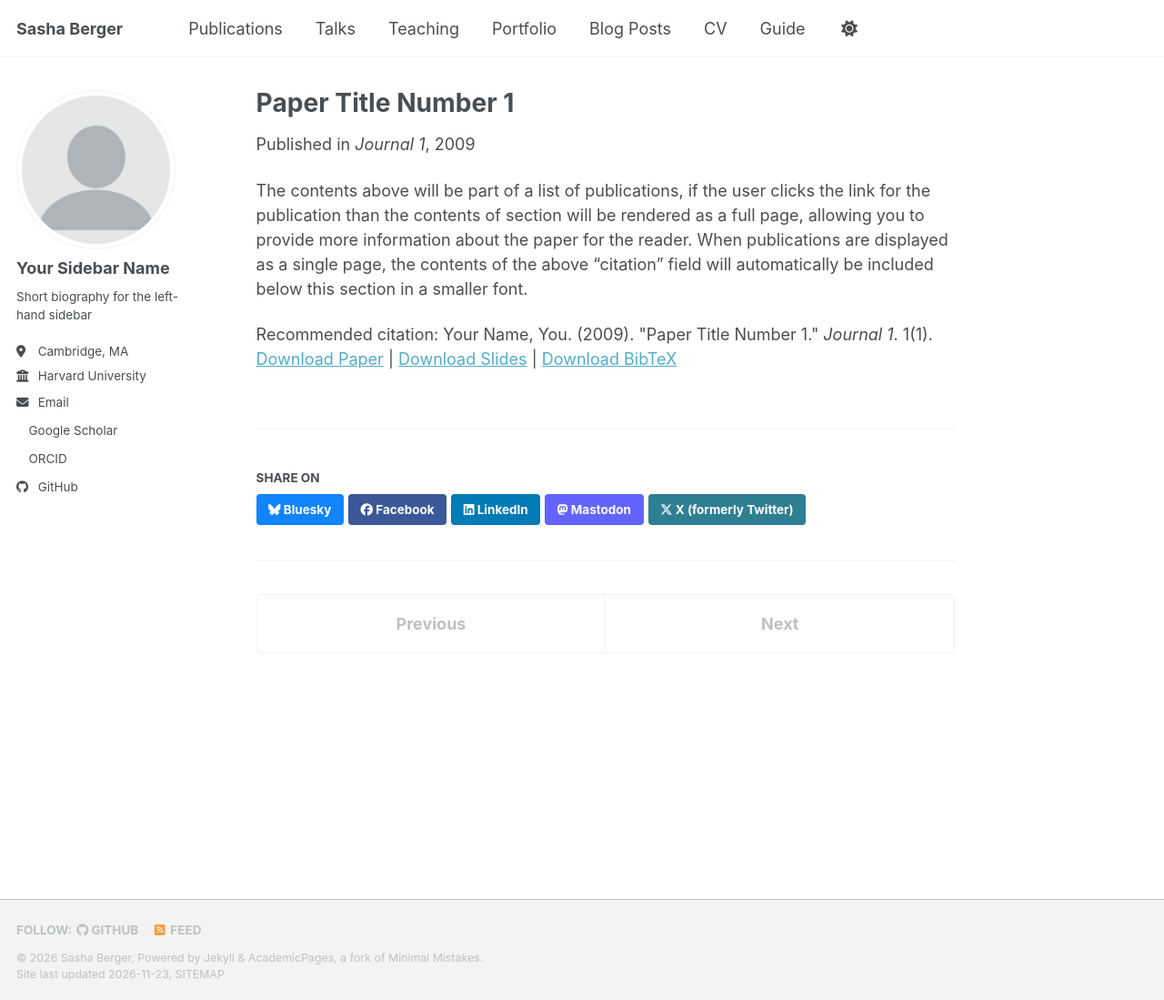
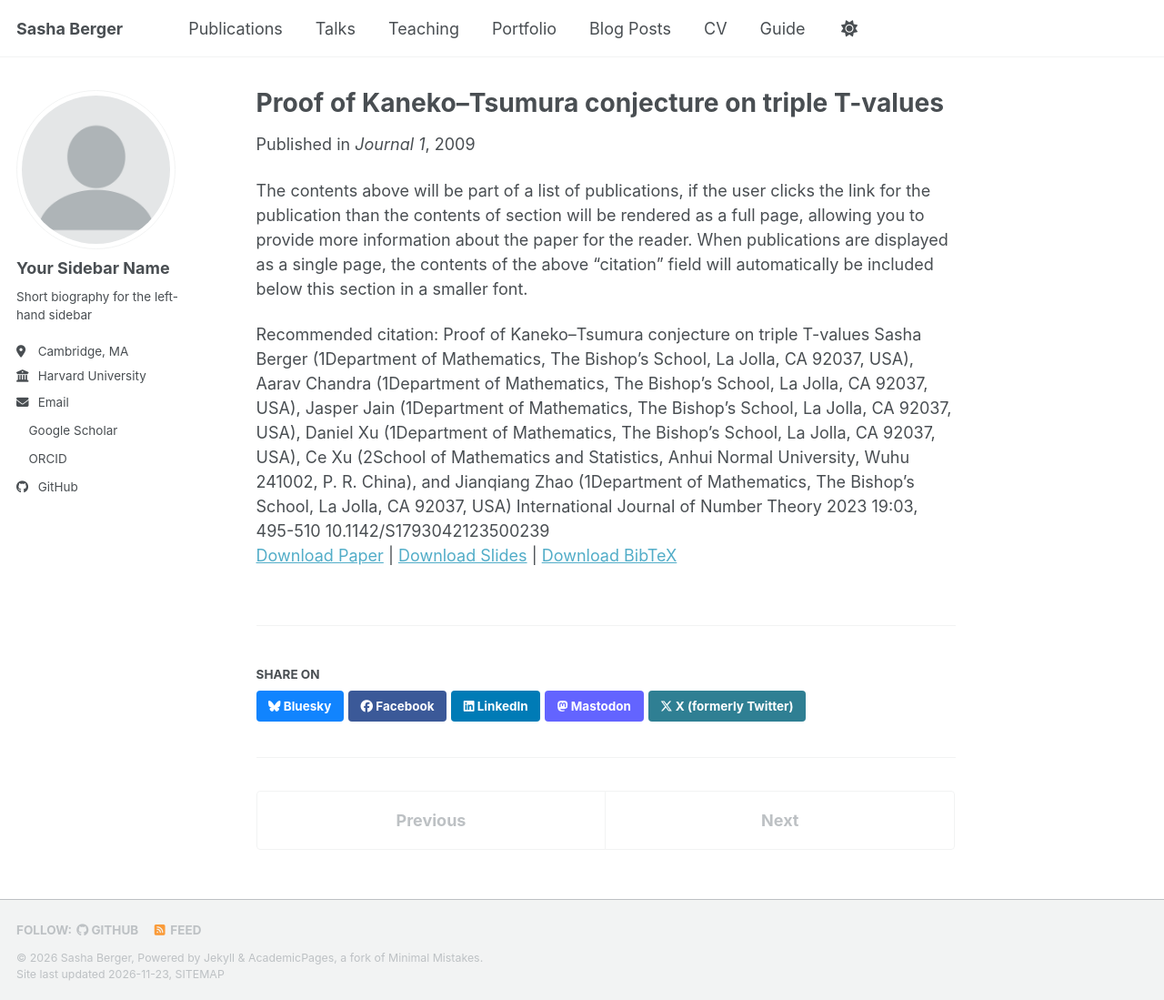
Before and after one commit to sashajberger/sashajberger.github.io, a Jekyll site: the page built from _publications/2009-10-01-paper-title-number-1.md, in a window 1280 px wide and 1099 px high. Shown: the whole window at 91% size. Built offline with Jekyll 4.4.1, drawn with Linux system fonts in a browser that asks for light colours; a script bundle is joined from its source files by our own code; a style sheet for code colours, icons or effects is not loaded.

Commit message:
Update publication details

```diff
--- a/_publications/2009-10-01-paper-title-number-1.md
+++ b/_publications/2009-10-01-paper-title-number-1.md
@@ -1,5 +1,5 @@
 ---
-title: "Paper Title Number 1"
+title: "Proof of Kaneko–Tsumura conjecture on triple T-values"
 collection: publications
 category: manuscripts
 permalink: /publication/2009-10-01-paper-title-number-1
@@ -9,6 +9,8 @@ venue: 'Journal 1'
 slidesurl: 'https://academicpages.github.io/files/slides1.pdf'
 paperurl: 'https://academicpages.github.io/files/paper1.pdf'
 bibtexurl: 'https://academicpages.github.io/files/bibtex1.bib'
-citation: 'Your Name, You. (2009). &quot;Paper Title Number 1.&quot; <i>Journal 1</i>. 1(1).'
+citation: 'Proof of Kaneko–Tsumura conjecture on triple T-values
+Sasha Berger (1Department of Mathematics, The Bishop’s School, La Jolla, CA 92037, USA), Aarav Chandra (1Department of Mathematics, The Bishop’s School, La Jolla, CA 92037, USA), Jasper Jain (1Department of Mathematics, The Bishop’s School, La Jolla, CA 92037, USA), Daniel Xu (1Department of Mathematics, The Bishop’s School, La Jolla, CA 92037, USA), Ce Xu (2School of Mathematics and Statistics, Anhui Normal University, Wuhu 241002, P. R. China), and Jianqiang Zhao (1Department of Mathematics, The Bishop’s School, La Jolla, CA 92037, USA)
+International Journal of Number Theory 2023 19:03, 495-510 10.1142/S1793042123500239'
 ---
 The contents above will be part of a list of publications, if the user clicks the link for the publication than the contents of section will be rendered as a full page, allowing you to provide more information about the paper for the reader. When publications are displayed as a single page, the contents of the above "citation" field will automatically be included below this section in a smaller font.
```
